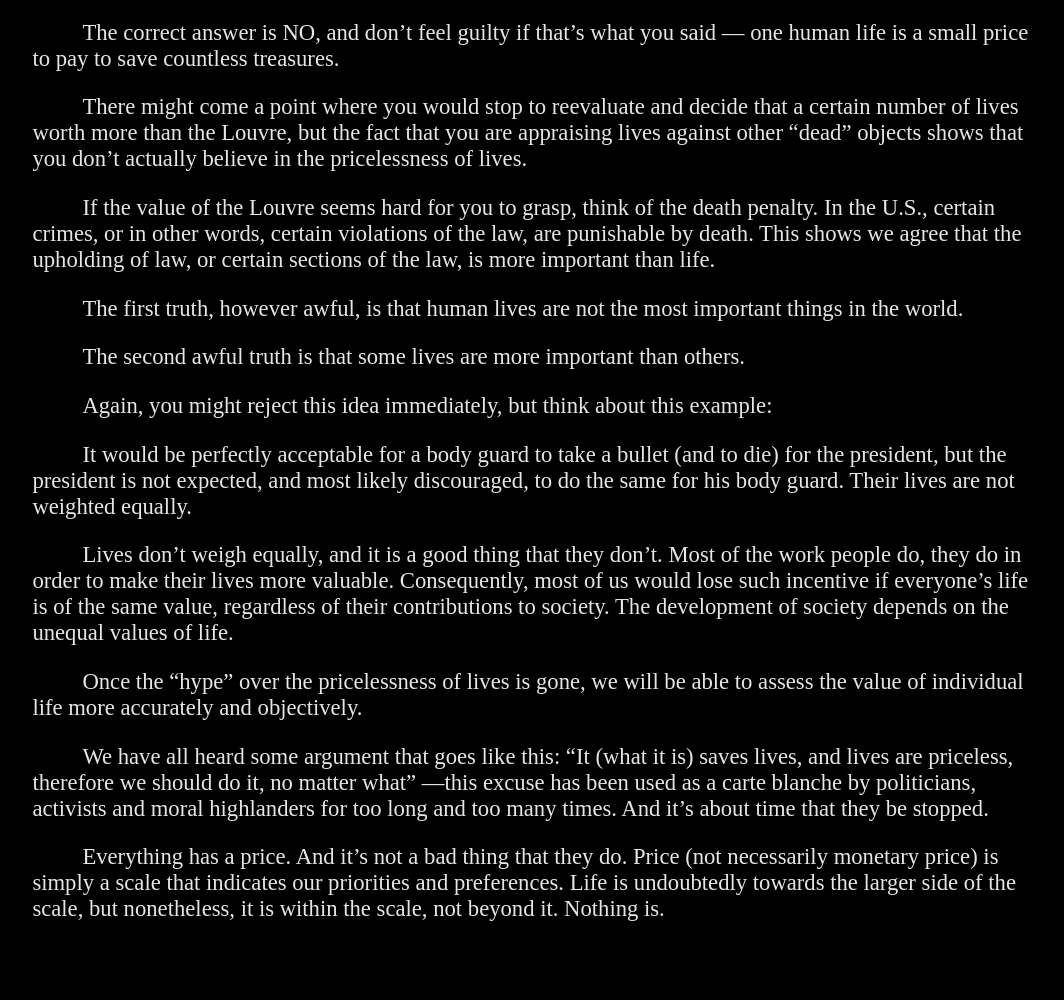
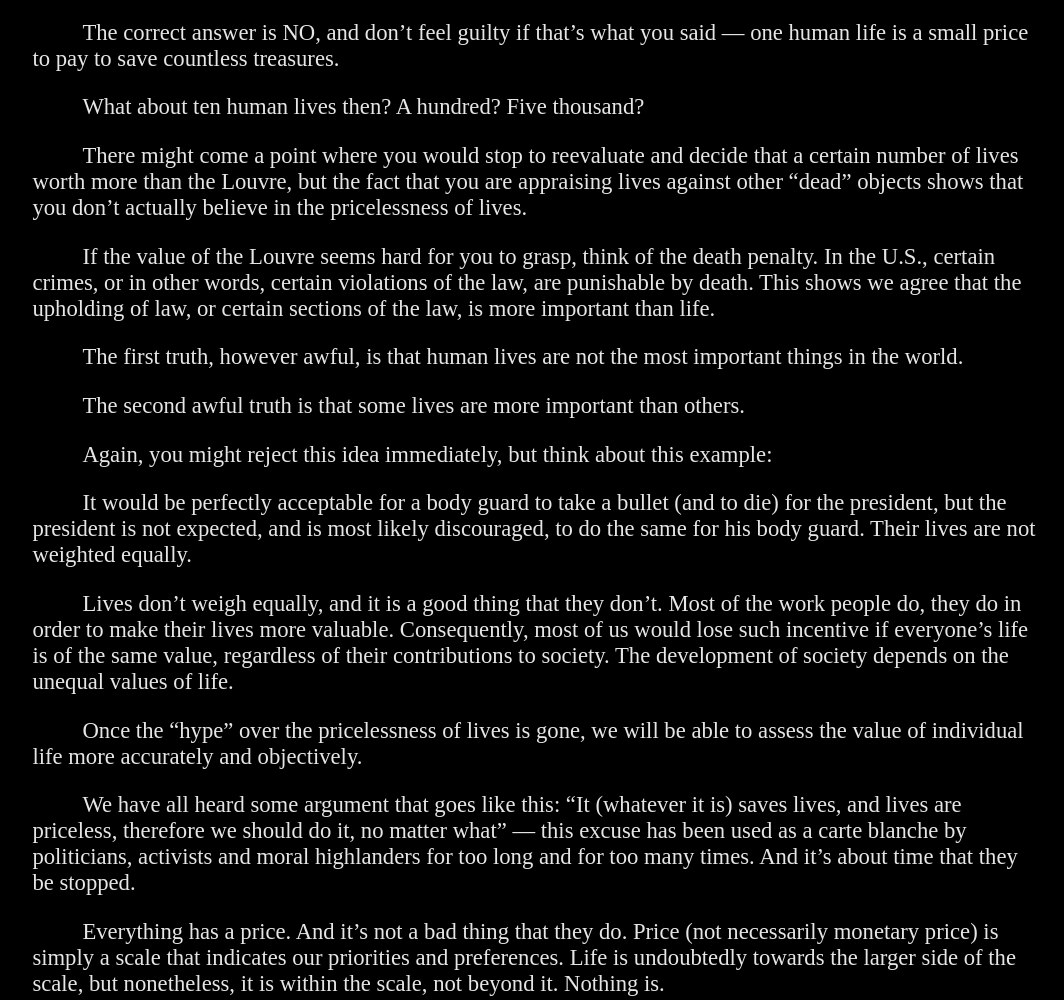
Before and after one commit to GabrielXu/InstigatorProject, a plain HTML site: page pages6.html in a window 1280 px wide. Shown: the part 618-1618 px from the top of the page, without its empty margins (102-1166 px from the left). Drawn offline with Linux system fonts and the light colour scheme; a web font is replaced by a local one.

Commit message:
Edit 06/07/17

```diff
--- a/pages6.html
+++ b/pages6.html
@@ -13,7 +13,7 @@
 	</p>
 
 	<p class="PagesContent">
-	The idea of might be priceless, individual lives are not.
+	The idea of life might be priceless, individual lives are not.
 	</p>
 	<p class="PagesContent">
 	We have been brainwashed by the idea that “life is priceless” for too long, that it’s too horrific to think that there are things in the world more important than an individual life. But let me ask you this, if an individual’s life is the single most important thing in the whole world, why would people sacrifice their lives for many things, and are often times applauded for doing so.
@@ -30,11 +30,14 @@
 	Would you?
 	</p>
 	<p class="PagesContent">
-	Would you sacrifice the entire art collection at the Louvre(or the Met, the Forbidden City.. your choice) to save one single life?
+	Would you sacrifice the entire art collection at the Louvre (or the Met, the Forbidden City.. your choice) to save one single life?
 	</p>
 	<p class="PagesContent">
 	The correct answer is NO, and don’t feel guilty if that’s what you said — one human life is a small price to pay to save countless treasures.
 	</p>
+	  <p class="PagesContent">
+	  What about ten human lives then? A hundred? Five thousand?
+</p>
 	<p class="PagesContent">
 	There might come a point where you would stop to reevaluate and decide that a certain number of lives worth more than the Louvre, but the fact that you are appraising lives against other “dead” objects shows that you don’t actually believe in the pricelessness of lives.
 
@@ -52,7 +55,7 @@
 	Again, you might reject this idea immediately, but think about this example:
 	</p>
 	<p class="PagesContent">
-	It would be perfectly acceptable for a body guard to take a bullet (and to die) for the president, but the president is not expected, and most likely discouraged, to do the same for his body guard. Their lives are not weighted equally.
+	It would be perfectly acceptable for a body guard to take a bullet (and to die) for the president, but the president is not expected, and is most likely discouraged, to do the same for his body guard. Their lives are not weighted equally.
 
 	</p>
 	<p class="PagesContent">
@@ -63,7 +66,7 @@
 	Once the “hype” over the pricelessness of lives is gone, we will be able to assess the value of individual life more accurately and objectively.
 	</p>
 		<p class="PagesContent">
-	We have all heard some argument that goes like this: “It (what it is) saves lives, and lives are priceless, therefore we should do it, no matter what” —this excuse has been used as a carte blanche by politicians, activists and moral highlanders for too long and too many times. And it’s about time that they be stopped.
+	We have all heard some argument that goes like this: “It (whatever it is) saves lives, and lives are priceless, therefore we should do it, no matter what” — this excuse has been used as a carte blanche by politicians, activists and moral highlanders for too long and for too many times. And it’s about time that they be stopped.
 
 </p>
 		<p class="PagesContent">
```
